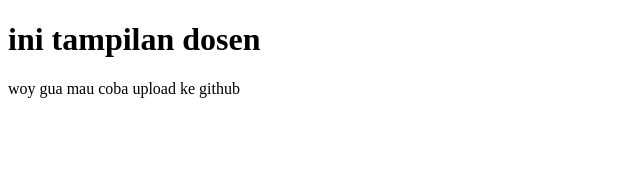
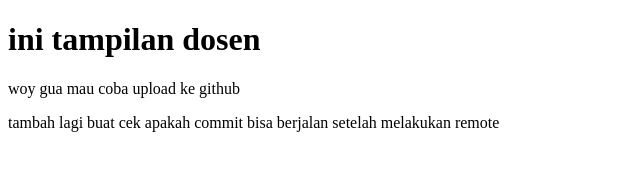
Before and after one commit to RahmadSuryadi99/project-halu, a plain HTML site: page dosen.html in a window 1280 px wide. Shown: the whole page, without its empty margins (0-640 px from the left). Drawn offline with Linux system fonts and the light colour scheme.

Commit message:
mencoba menambahkan commit baru setelah malakukan remot

```diff
--- a/dosen.html
+++ b/dosen.html
@@ -9,5 +9,6 @@
 <body>
     <h1>ini tampilan dosen</h1>
     <p>woy gua mau coba upload ke github</p>
+    <p>tambah lagi buat cek apakah commit bisa berjalan setelah melakukan remote</p>
     </body>
 </html>
```
